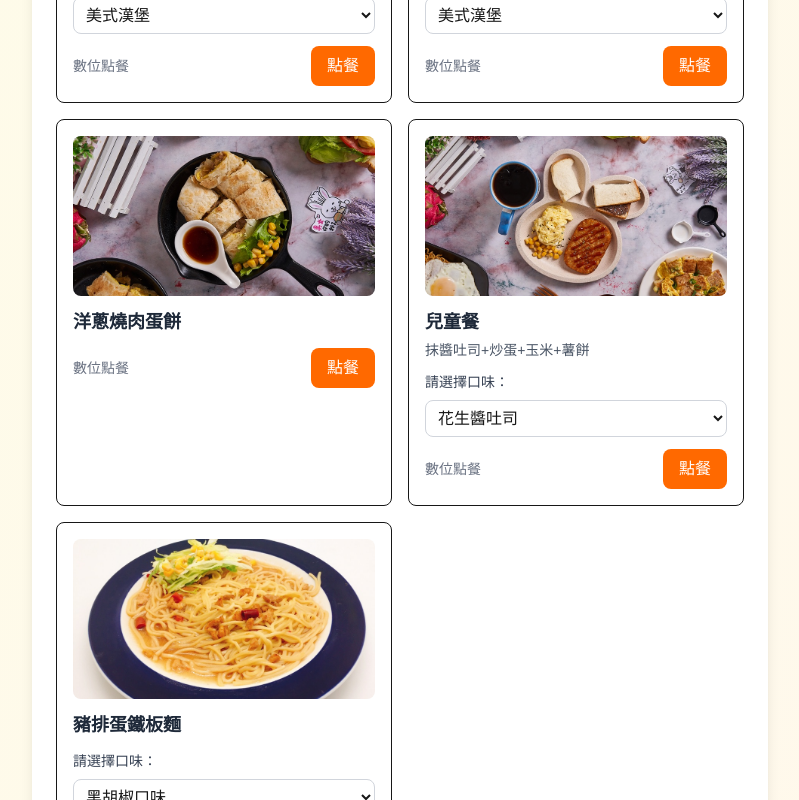
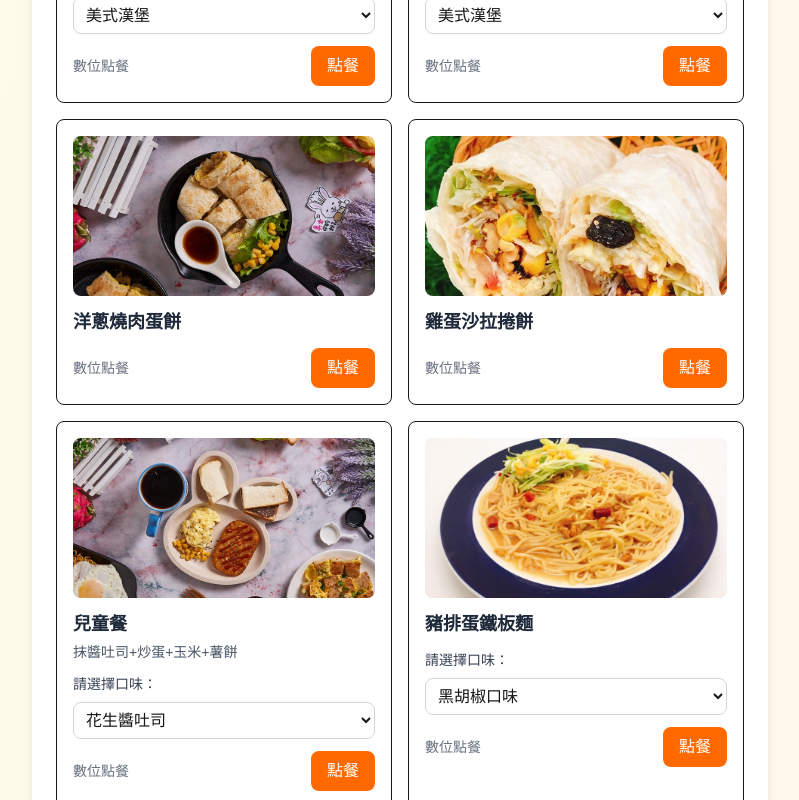
Before and after one commit to JasonLinn/bnb-breakfast, a Next.js app: page / in a window 1280 px wide. Shown: the part 860-1660 px from the top of the page, without its empty margins (48-847 px from the left). Built offline with nearby package versions, Linux system fonts and the light colour scheme.

Commit message:
增加捲餅

```diff
--- a/src/app/page.tsx
+++ b/src/app/page.tsx
@@ -88,6 +88,12 @@ export default function Home() {
       name: '洋蔥燒肉蛋餅',
       price: 0,
       image: '/food/polkegg.jpg'
+    },
+    {
+      id: 5,
+      name: '雞蛋沙拉捲餅',
+      price: 0,
+      image: '/food/taco.jpg'
     },
     {
       id: 7,
```
Also changed, not shown: public/food/taco.jpg (added).
